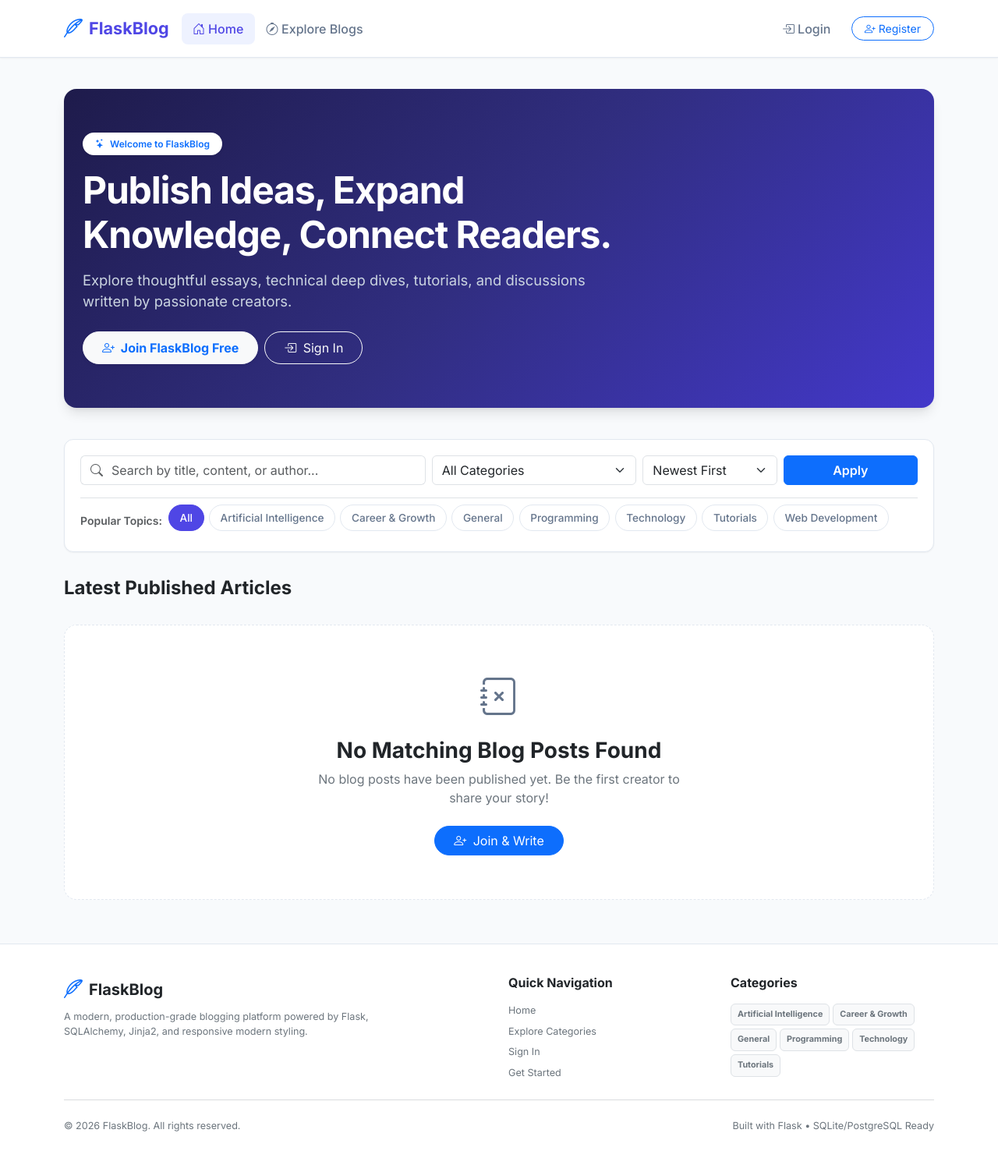
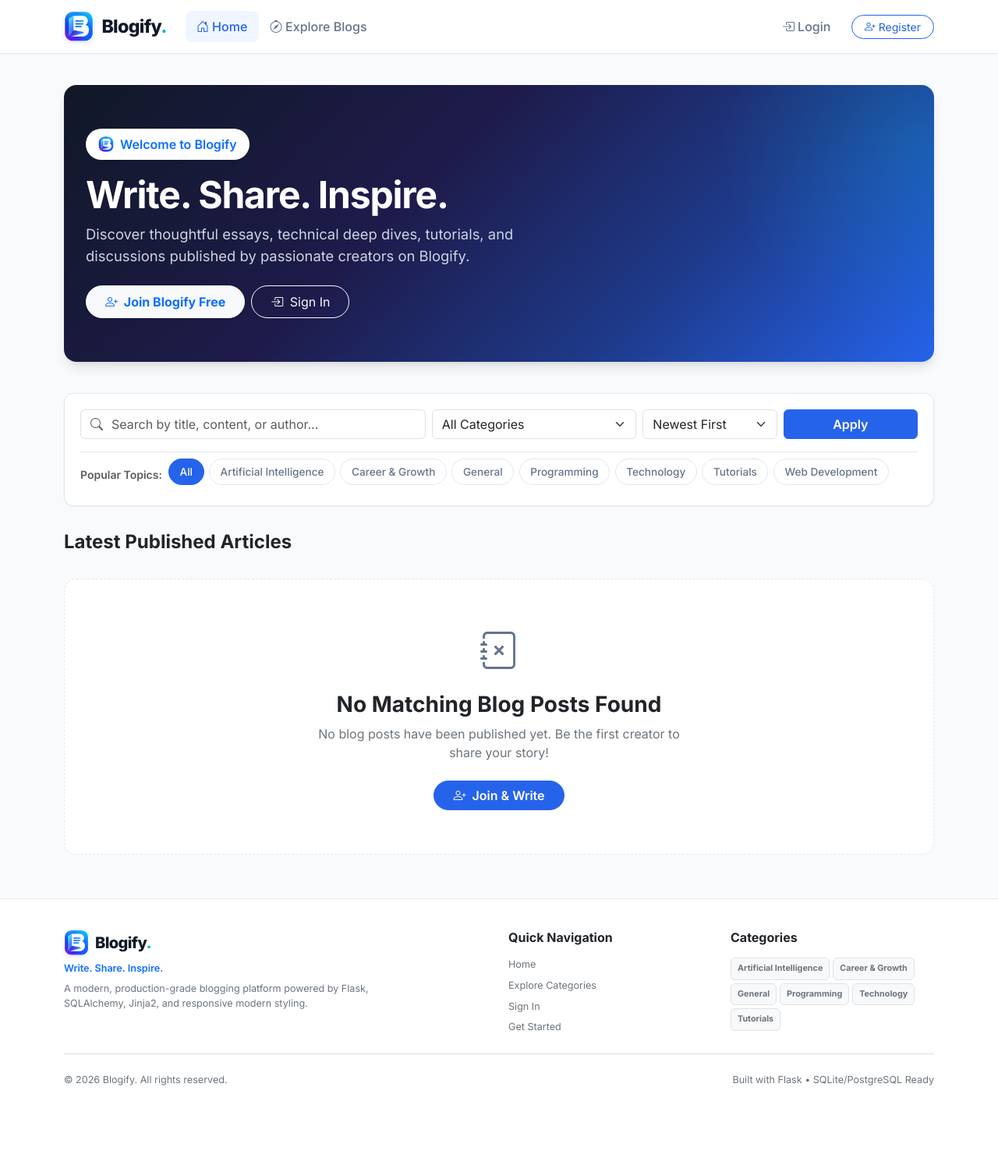
Before and after one commit to pratikkshinde/Flask-Blog, a Flask app: page / in a window 1280 px wide. Shown: the whole page at 78% size. After the commit the page ends 1392 px from the top, so only its background shows below. Run offline with Flask 3, Linux system fonts and the light colour scheme; data comes from the database, SQL or seed files in the repository; data that the repository does not hold is empty; some libraries are stand-ins or nearby versions.

Commit message:
feat(branding): integrate Blogify logo, favicons, brand identity and color palette

```diff
--- a/app/static/css/style.css
+++ b/app/static/css/style.css
@@ -1,17 +1,39 @@
-/* FlaskBlog Modern Professional Stylesheet */
+/* Blogify Brand Stylesheet
+   Palette:
+   - Primary Blue: #2563EB
+   - Cyan: #06B6D4
+   - Violet: #7C3AED
+   - Dark Background: #111827
+   - Light Background: #F8FAFC
+   - White: #FFFFFF
+*/
+
 :root {
-    --primary-color: #4f46e5;
-    --primary-hover: #4338ca;
-    --primary-light: #eef2ff;
-    --secondary-color: #0ea5e9;
-    --dark-color: #0f172a;
-    --text-primary: #1e293b;
-    --text-secondary: #64748b;
-    --bg-light: #f8fafc;
-    --card-bg: #ffffff;
-    --border-color: #e2e8f0;
-    --success-color: #10b981;
-    --danger-color: #ef4444;
+    /* Brand Colors */
+    --brand-blue: #2563EB;
+    --brand-cyan: #06B6D4;
+    --brand-violet: #7C3AED;
+    --brand-dark: #111827;
+    --brand-light: #F8FAFC;
+    --brand-white: #FFFFFF;
+
+    /* Semantic Mappings */
+    --primary-color: #2563EB;
+    --primary-hover: #1D4ED8;
+    --primary-light: #EFF6FF;
+    --secondary-color: #06B6D4;
+    --accent-color: #7C3AED;
+    --dark-color: #111827;
+    --text-primary: #111827;
+    --text-secondary: #64748B;
+    --bg-light: #F8FAFC;
+    --card-bg: #FFFFFF;
+    --border-color: #E2E8F0;
+    --success-color: #10B981;
+    --danger-color: #EF4444;
+    --focus-ring: rgba(37, 99, 235, 0.25);
+
+    /* Radii & Shadows */
     --radius-sm: 8px;
     --radius-md: 12px;
     --radius-lg: 16px;
@@ -30,25 +52,70 @@ body {
     overflow-x: hidden;
 }
 
+/* Links & Focus States */
+a {
+    color: var(--primary-color);
+    text-decoration: none;
+    transition: color 0.15s ease-in-out;
+}
+
+a:hover {
+    color: var(--primary-hover);
+}
+
+.form-control:focus, .form-select:focus {
+    border-color: var(--primary-color);
+    box-shadow: 0 0 0 0.25rem var(--focus-ring);
+}
+
 /* Navbar */
 .navbar-custom {
     background-color: #ffffff;
     border-bottom: 1px solid var(--border-color);
-    padding: 0.85rem 1rem;
+    padding: 0.75rem 1rem;
     box-shadow: var(--shadow-sm);
 }
 
 .navbar-brand {
-    font-weight: 700;
-    font-size: 1.35rem;
-    color: var(--primary-color) !important;
-    display: flex;
+    display: inline-flex;
     align-items: center;
-    gap: 0.5rem;
+    gap: 0.65rem;
+    padding: 0.2rem 0;
+    text-decoration: none !important;
 }
 
-.navbar-brand i {
-    font-size: 1.5rem;
+.brand-logo-img {
+    width: 38px;
+    height: 38px;
+    object-fit: contain;
+    border-radius: 9px;
+    display: block;
+    box-shadow: 0 2px 4px rgba(37, 99, 235, 0.15);
+    transition: transform 0.2s cubic-bezier(0.34, 1.56, 0.64, 1);
+}
+
+.navbar-brand:hover .brand-logo-img {
+    transform: scale(1.06);
+}
+
+.brand-name {
+    font-weight: 800;
+    font-size: 1.45rem;
+    letter-spacing: -0.03em;
+    color: var(--dark-color);
+    line-height: 1;
+}
+
+.brand-name .brand-dot {
+    color: var(--brand-cyan);
+}
+
+.brand-tagline-small {
+    font-size: 0.75rem;
+    color: var(--text-secondary);
+    font-weight: 500;
+    letter-spacing: 0.05em;
+    text-transform: uppercase;
 }
 
 .nav-link {
@@ -66,14 +133,25 @@ body {
 
 /* Hero Section */
 .hero-section {
-    background: linear-gradient(135deg, #1e1b4b 0%, #312e81 50%, #4338ca 100%);
+    background: linear-gradient(135deg, #111827 0%, #1e1b4b 40%, #1e3a8a 70%, #2563EB 100%);
     color: #ffffff;
-    padding: 3.5rem 1.5rem;
+    padding: 3.5rem 1.75rem;
     border-radius: var(--radius-lg);
     margin-bottom: 2.5rem;
     box-shadow: var(--shadow-lg);
     position: relative;
     overflow: hidden;
+}
+
+.hero-section::after {
+    content: '';
+    position: absolute;
+    top: -50%;
+    right: -20%;
+    width: 500px;
+    height: 500px;
+    background: radial-gradient(circle, rgba(6, 182, 212, 0.2) 0%, rgba(124, 58, 237, 0) 70%);
+    pointer-events: none;
 }
 
 .hero-section h1 {
@@ -123,7 +201,7 @@ body {
     background: #ffffff;
     border: 1px solid var(--border-color);
     border-radius: var(--radius-md);
-    transition: transform 0.2s ease, box-shadow 0.2s ease;
+    transition: transform 0.2s ease, box-shadow 0.2s ease, border-color 0.2s ease;
     height: 100%;
     display: flex;
     flex-direction: column;
@@ -133,6 +211,7 @@ body {
 .blog-card:hover {
     transform: translateY(-4px);
     box-shadow: var(--shadow-md);
+    border-color: #cbd5e1;
 }
 
 .blog-card .card-body {
@@ -252,7 +331,7 @@ body {
 }
 
 .post-content pre {
-    background-color: #0f172a;
+    background-color: var(--dark-color);
     color: #e2e8f0;
     padding: 1.25rem;
     border-radius: var(--radius-md);
@@ -367,20 +446,33 @@ body {
 }
 
 /* Buttons */
-.btn-primary-custom {
-    background-color: var(--primary-color);
-    color: #ffffff;
-    border: 1px solid var(--primary-color);
+.btn-primary, .btn-primary-custom {
+    background-color: var(--primary-color) !important;
+    border-color: var(--primary-color) !important;
+    color: #ffffff !important;
     font-weight: 600;
-    border-radius: var(--radius-sm);
-    padding: 0.5rem 1.25rem;
     transition: all 0.2s ease;
 }
 
-.btn-primary-custom:hover {
-    background-color: var(--primary-hover);
-    border-color: var(--primary-hover);
-    color: #ffffff;
+.btn-primary:hover, .btn-primary-custom:hover {
+    background-color: var(--primary-hover) !important;
+    border-color: var(--primary-hover) !important;
+    box-shadow: 0 4px 12px rgba(37, 99, 235, 0.25);
+}
+
+.btn-outline-primary {
+    color: var(--primary-color) !important;
+    border-color: var(--primary-color) !important;
+}
+
+.btn-outline-primary:hover {
+    background-color: var(--primary-color) !important;
+    color: #ffffff !important;
+}
+
+/* Badges */
+.badge.bg-primary {
+    background-color: var(--primary-color) !important;
 }
 
 /* Empty States */
@@ -420,4 +512,7 @@ footer {
     .filter-card {
         padding: 1rem;
     }
+    .brand-name {
+        font-size: 1.3rem;
+    }
 }
--- a/app/templates/auth/profile.html
+++ b/app/templates/auth/profile.html
@@ -99,7 +99,7 @@
                     </div>
                     <h5 class="fw-bold text-dark mb-2">No Articles Published Yet</h5>
                     <p class="text-secondary small mb-0">
-                        {{ user.username }} has not published any blog posts on the platform yet.
+                        {{ user.username }} has not published any blog posts on Blogify yet.
                     </p>
                 </div>
             {% endif %}
--- a/app/templates/base.html
+++ b/app/templates/base.html
@@ -3,7 +3,13 @@
 <head>
     <meta charset="UTF-8">
     <meta name="viewport" content="width=device-width, initial-scale=1.0">
-    <title>{% if title %}{{ title }} | {% endif %}FlaskBlog - Modern Publishing Platform</title>
+    <title>{% if title %}{{ title }} | {% endif %}Blogify — Write. Share. Inspire.</title>
+
+    <!-- Favicon Assets -->
+    <link rel="icon" type="image/x-icon" href="{{ url_for('static', filename='img/favicon.ico') }}">
+    <link rel="icon" type="image/png" sizes="32x32" href="{{ url_for('static', filename='img/favicon-32x32.png') }}">
+    <link rel="icon" type="image/png" sizes="192x192" href="{{ url_for('static', filename='img/favicon-192x192.png') }}">
+    <link rel="apple-touch-icon" href="{{ url_for('static', filename='img/favicon-192x192.png') }}">
 
     <!-- Google Fonts: Inter -->
     <link rel="preconnect" href="https://fonts.googleapis.com">
@@ -24,9 +30,10 @@
     <!-- Navigation Bar -->
     <nav class="navbar navbar-expand-lg navbar-custom sticky-top">
         <div class="container">
-            <a class="navbar-brand" href="{{ url_for('main.index') }}">
-                <i class="bi bi-feather text-primary"></i>
-                <span>FlaskBlog</span>
+            <!-- Brand Logo & Name -->
+            <a class="navbar-brand" href="{{ url_for('main.index') }}" title="Blogify - Write. Share. Inspire.">
+                <img src="{{ url_for('static', filename='img/logo.png') }}" alt="Blogify Logo" class="brand-logo-img">
+                <span class="brand-name">Blogify<span class="brand-dot">.</span></span>
             </a>
 
             <button class="navbar-toggler border-0 shadow-none" type="button" data-bs-toggle="collapse" data-bs-target="#navbarContent" aria-controls="navbarContent" aria-expanded="false" aria-label="Toggle navigation">
@@ -35,7 +42,7 @@
 
             <div class="collapse navbar-collapse" id="navbarContent">
                 <!-- Left Nav Links -->
-                <ul class="navbar-nav me-auto mb-2 mb-lg-0">
+                <ul class="navbar-nav me-auto mb-2 mb-lg-0 ms-lg-2">
                     <li class="nav-item">
                         <a class="nav-link {% if request.endpoint == 'main.index' %}active{% endif %}" href="{{ url_for('main.index') }}">
                             <i class="bi bi-house-door me-1"></i>Home
@@ -52,7 +59,7 @@
                 <ul class="navbar-nav ms-auto align-items-lg-center gap-1">
                     {% if current_user.is_authenticated %}
                         <li class="nav-item">
-                            <a class="btn btn-sm btn-primary px-3 rounded-pill me-lg-2 my-1 my-lg-0" href="{{ url_for('blog.create_post') }}">
+                            <a class="btn btn-sm btn-primary px-3 rounded-pill me-lg-2 my-1 my-lg-0 shadow-sm" href="{{ url_for('blog.create_post') }}">
                                 <i class="bi bi-pencil-square me-1"></i>Create Post
                             </a>
                         </li>
@@ -64,7 +71,7 @@
                         <li class="nav-item dropdown">
                             <a class="nav-link dropdown-toggle d-flex align-items-center gap-2" href="#" id="userMenu" role="button" data-bs-toggle="dropdown" aria-expanded="false">
                                 <span class="avatar-circle">{{ current_user.username[:1].upper() }}</span>
-                                <span>{{ current_user.username }}</span>
+                                <span class="fw-semibold text-dark">{{ current_user.username }}</span>
                             </a>
                             <ul class="dropdown-menu dropdown-menu-end shadow border-0" aria-labelledby="userMenu">
                                 <li>
@@ -136,9 +143,10 @@
             <div class="row gy-4">
                 <div class="col-md-5">
                     <div class="d-flex align-items-center gap-2 mb-2">
-                        <i class="bi bi-feather text-primary fs-4"></i>
-                        <h5 class="mb-0 fw-bold text-dark">FlaskBlog</h5>
+                        <img src="{{ url_for('static', filename='img/logo.png') }}" alt="Blogify Logo" class="brand-logo-img" style="width: 32px; height: 32px;">
+                        <span class="brand-name fs-5">Blogify<span class="brand-dot">.</span></span>
                     </div>
+                    <p class="text-primary small fw-semibold mb-2">Write. Share. Inspire.</p>
                     <p class="text-secondary small mb-0">
                         A modern, production-grade blogging platform powered by Flask, SQLAlchemy, Jinja2, and responsive modern styling.
                     </p>
@@ -170,7 +178,7 @@
             </div>
             <hr class="my-4 border-secondary opacity-25">
             <div class="d-flex flex-column flex-sm-row justify-content-between align-items-center small text-secondary">
-                <p class="mb-0">&copy; 2026 FlaskBlog. All rights reserved.</p>
+                <p class="mb-0">&copy; 2026 Blogify. All rights reserved.</p>
                 <p class="mb-0">Built with Flask &bull; SQLite/PostgreSQL Ready</p>
             </div>
         </div>
--- a/app/templates/index.html
+++ b/app/templates/index.html
@@ -7,12 +7,13 @@
     <div class="hero-section">
         <div class="row align-items-center">
             <div class="col-lg-8">
-                <span class="badge bg-white text-primary mb-3 px-3 py-2 fw-semibold rounded-pill shadow-sm">
-                    <i class="bi bi-stars me-1"></i> Welcome to FlaskBlog
-                </span>
-                <h1 class="display-5 fw-bold mb-3">Publish Ideas, Expand Knowledge, Connect Readers.</h1>
+                <div class="d-inline-flex align-items-center gap-2 bg-white text-primary mb-3 px-3 py-2 fw-semibold rounded-pill shadow-sm">
+                    <img src="{{ url_for('static', filename='img/logo.png') }}" alt="Blogify" class="brand-logo-img" style="width: 20px; height: 20px; box-shadow: none;">
+                    <span>Welcome to Blogify</span>
+                </div>
+                <h1 class="display-5 fw-bold mb-2">Write. Share. Inspire.</h1>
                 <p class="hero-subtitle mb-4">
-                    Explore thoughtful essays, technical deep dives, tutorials, and discussions written by passionate creators.
+                    Discover thoughtful essays, technical deep dives, tutorials, and discussions published by passionate creators on Blogify.
                 </p>
                 <div class="d-flex flex-wrap gap-2">
                     {% if current_user.is_authenticated %}
@@ -24,7 +25,7 @@
                         </a>
                     {% else %}
                         <a href="{{ url_for('auth.register') }}" class="btn btn-light text-primary fw-bold px-4 py-2 rounded-pill shadow-sm">
-                            <i class="bi bi-person-plus me-1"></i> Join FlaskBlog Free
+                            <i class="bi bi-person-plus me-1"></i> Join Blogify Free
                         </a>
                         <a href="{{ url_for('auth.login') }}" class="btn btn-outline-light px-4 py-2 rounded-pill">
                             <i class="bi bi-box-arrow-in-right me-1"></i> Sign In
--- a/seed.py
+++ b/seed.py
@@ -1,5 +1,5 @@
 """
-Database Seeding Script for FlaskBlog.
+Database Seeding Script for Blogify.
 Populates initial categories, demo users, sample blog posts, and comments.
 Run with: python seed.py
 """
```
Also changed, not shown: app/templates/auth/dashboard.html (+7 -4 lines), app/templates/auth/login.html (+7 -5 lines), app/templates/auth/register.html (+7 -5 lines), README.md, app/static/img/favicon-192x192.png (added), app/static/img/favicon-32x32.png (added), app/static/img/favicon.ico (added), app/static/img/logo.png (added), app/static/img/logo.svg (added).
